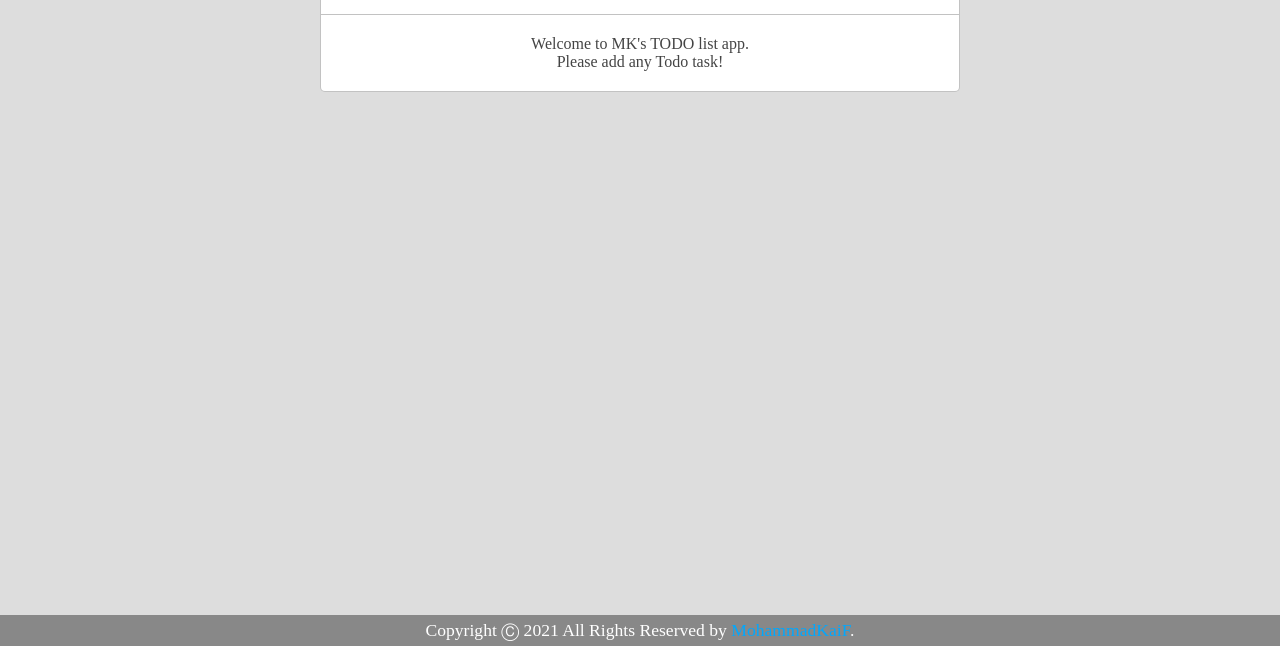
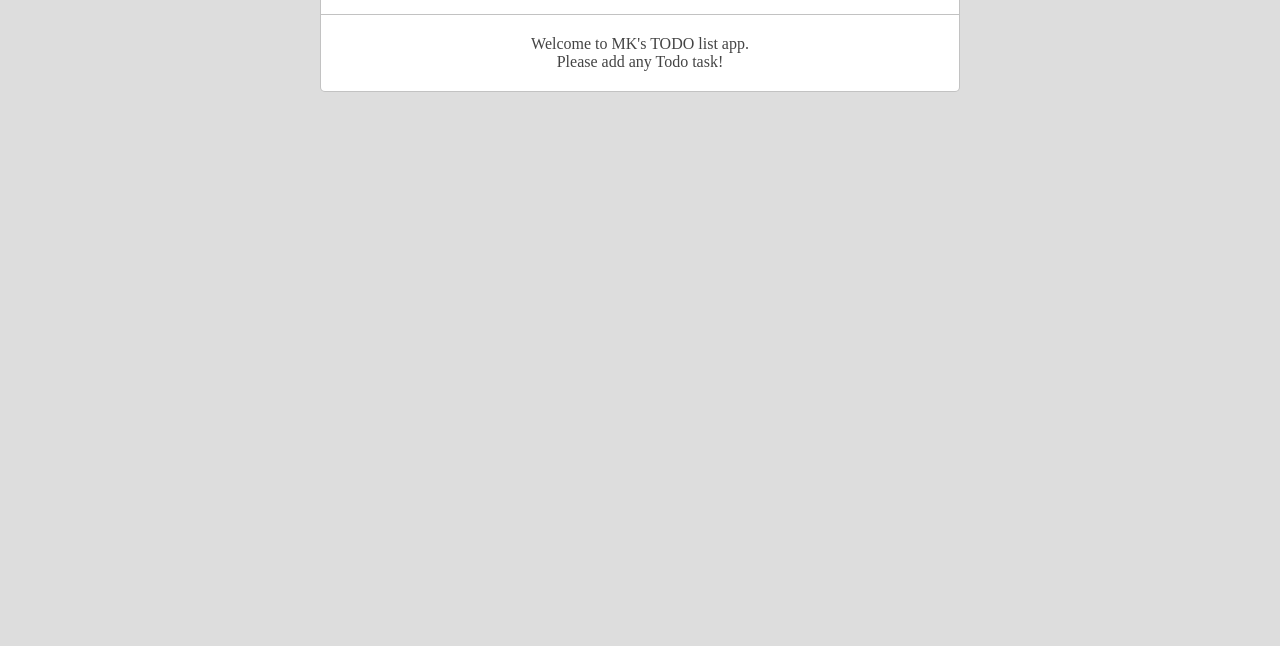
Before and after one commit to mksaiyed/TodoList, a plain HTML site: page index.html in a window 1280 px wide. Shown: the part 154-800 px from the top of the page. Drawn offline with Linux system fonts and the light colour scheme.

Commit message:
Comment footer section

```diff
--- a/index.html
+++ b/index.html
@@ -42,11 +42,11 @@
     </section>
 
     <!-- Footer Section -->
-    <section class="footer">
+<!--     <section class="footer">
       <p>
         Copyright &#9400; 2021 All Rights Reserved by
         <a href="https://github.com/mksaiyed" target="_blank">MohammadKaiF</a>.
       </p>
-    </section>
+    </section> -->
   </body>
 </html>
```
